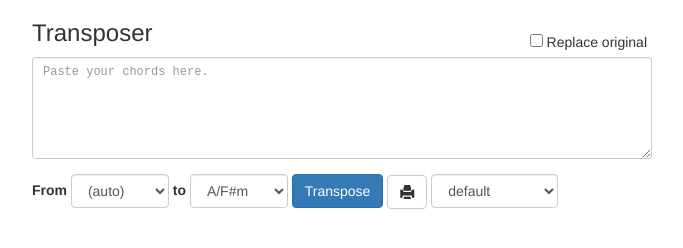
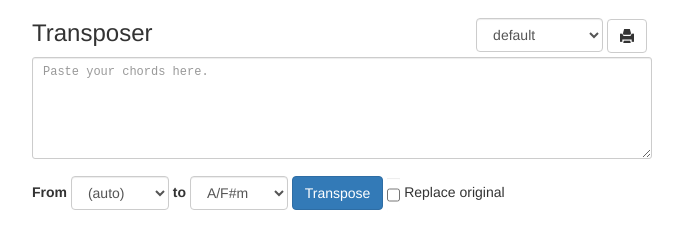
Before and after one commit to ddycai/transposer-app, a plain HTML site: page index.html in a window 1280 px wide. Shown: the whole page, without its empty margins (298-981 px from the left). Drawn offline with Linux system fonts and the light colour scheme.

Commit message:
Updated layout

```diff
--- a/css/style.css
+++ b/css/style.css
@@ -10,7 +10,7 @@
   }
 }
 
-#current-key, #new-key {
+#current-key, #new-key, #themes {
   width: auto;
 }
 
--- a/index.html
+++ b/index.html
@@ -13,9 +13,10 @@
     <div class="container">
       <div id="chord-form">
         <h3>Transposer</h3>
-        <div class="pull-right col-sm-4 outer">
-          <div class="bottom-right">
-          <input id="replace-original" type="checkbox" /> Replace original
+        <div class="pull-right col-sm-8 outer">
+          <div class="bottom-right form-inline">
+            <select class="form-control" title="Select a colour scheme" id="themes"></select>
+            <button id="print-button" class="btn btn-default glyphicon glyphicon-print hidden-xs" title="Print the chords"></button>
           </div>
         </div>
         <div class="form-group">
@@ -54,9 +55,7 @@
             <option value="Ab">Ab/Fm</option>
           </select>
           <button id="transpose-button" class="btn btn-primary">Transpose</button>
-          <button id="print-button" class="btn btn-default glyphicon glyphicon-print" title="Print the chords"></button>
-          <select class="form-control" title="Select a colour scheme" id="themes">
-          </select>
+          <input class="form-control" id="replace-original" type="checkbox" /> Replace original
         </div>
       </div>
       <div id="output"></div>
```
